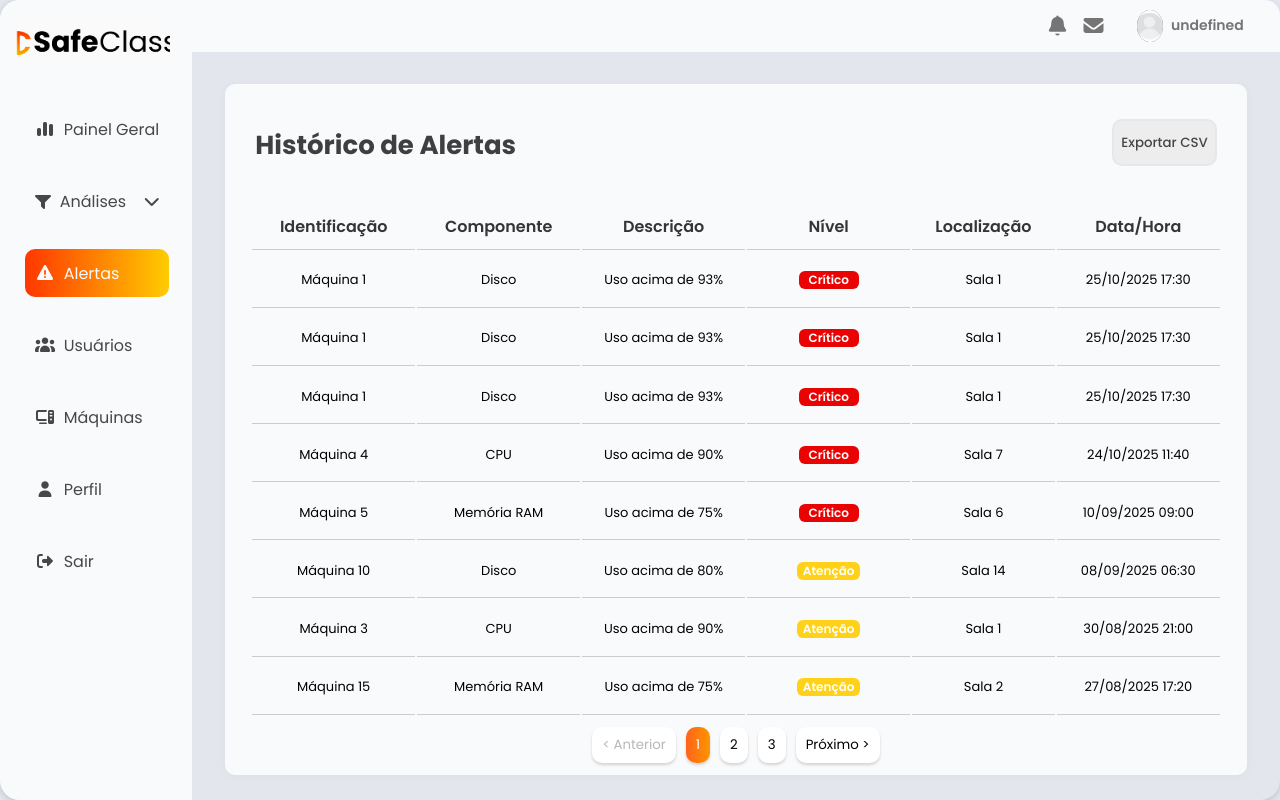
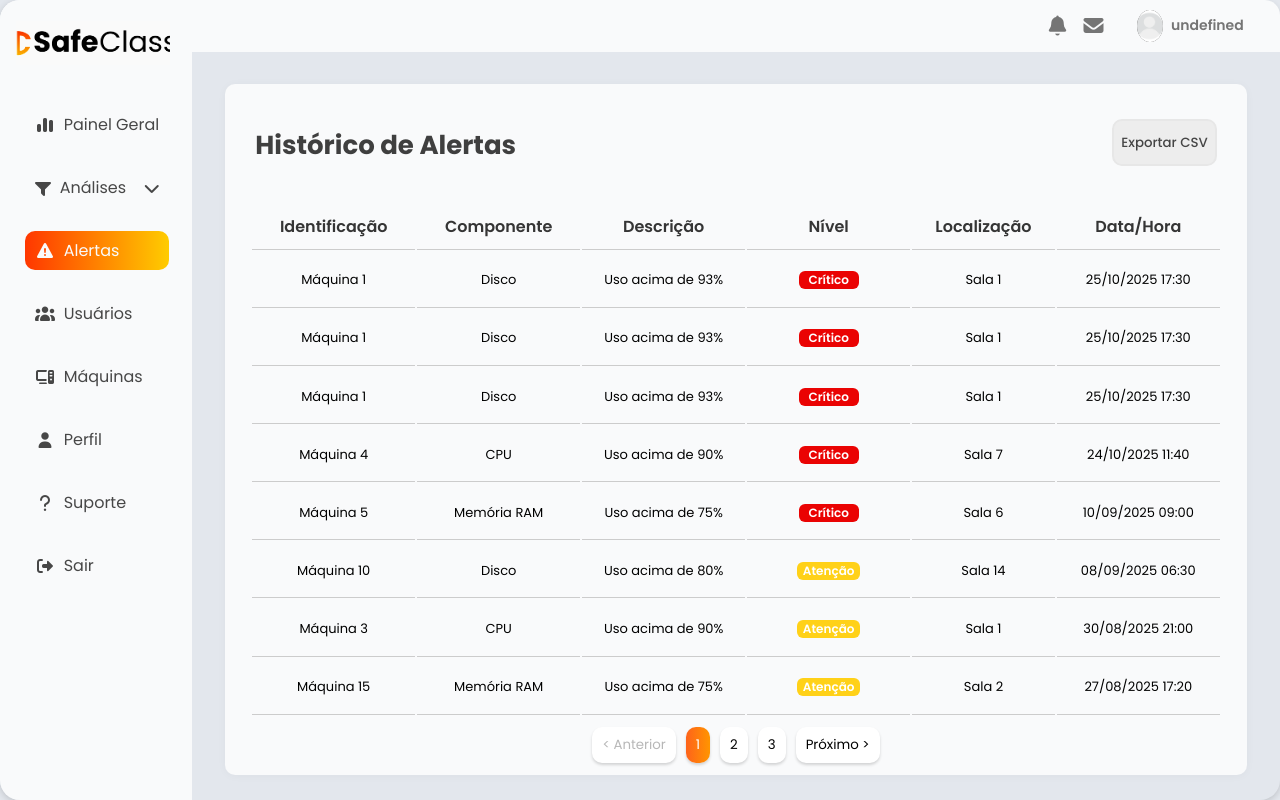
Before and after one commit to SafeClass-PI/Site-Institucional, a website: page public/Dashboard/alertas.html in a window 1280 px wide. Drawn offline with Linux system fonts and the light colour scheme; no server answers.

Commit message:
agregando suporte da ferramenta jira

```diff
--- a/public/Dashboard/alertas.html
+++ b/public/Dashboard/alertas.html
@@ -55,6 +55,10 @@
                 <a href="perfil.html" class="icone-links">
                     <i class="fa-solid fa-user"></i>
                     <p>Perfil</p>
+                </a>
+                  <a href="https://safeclasssuporte.atlassian.net/servicedesk/customer/portal/2  " class="icone-links" target="_blank">
+                    <i class="fa-solid fa-question"></i>
+                    <p>Suporte</p>
                 </a>
                 <button onclick="sairDaPagina()" class="icone-links">
                     <i class="fa-solid fa-right-from-bracket"></i>
```
Also changed, not shown: public/Dashboard/DASHBOARD_BEATRIZ/individual_bia.html (+1 -1 lines), public/Dashboard/dashboard_especifica.html (+6 -1 lines), public/Dashboard/dashboard_geral.html (+4 -0 lines), public/Dashboard/maquinas.html (+4 -0 lines), public/Dashboard/perfil.html (+5 -1 lines), public/Dashboard/usuarios.html (+4 -0 lines).
